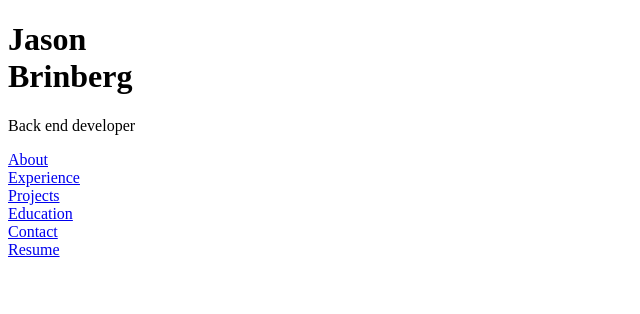
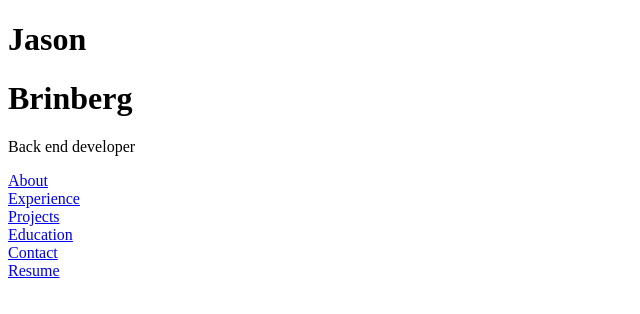
Before and after one commit to brinberg/brinberg.github.io, a plain HTML site: page index.html in a window 1280 px wide. Shown: the whole page, without its empty margins (0-640 px from the left). Drawn offline with Linux system fonts and the light colour scheme.

Commit message:
Update index.html

```diff
--- a/index.html
+++ b/index.html
@@ -1,7 +1,8 @@
 <!DOCTYPE html>
 <html>
 <body>
-<h1>Jason <br>Brinberg</h1>
+<h1>Jason<br></h1>
+<h1>Brinberg</h1>
 <p>Back end developer</p>
   <a href="about.hml">About<br></a>
   <a href="experience.html">Experience<br></a>
```
